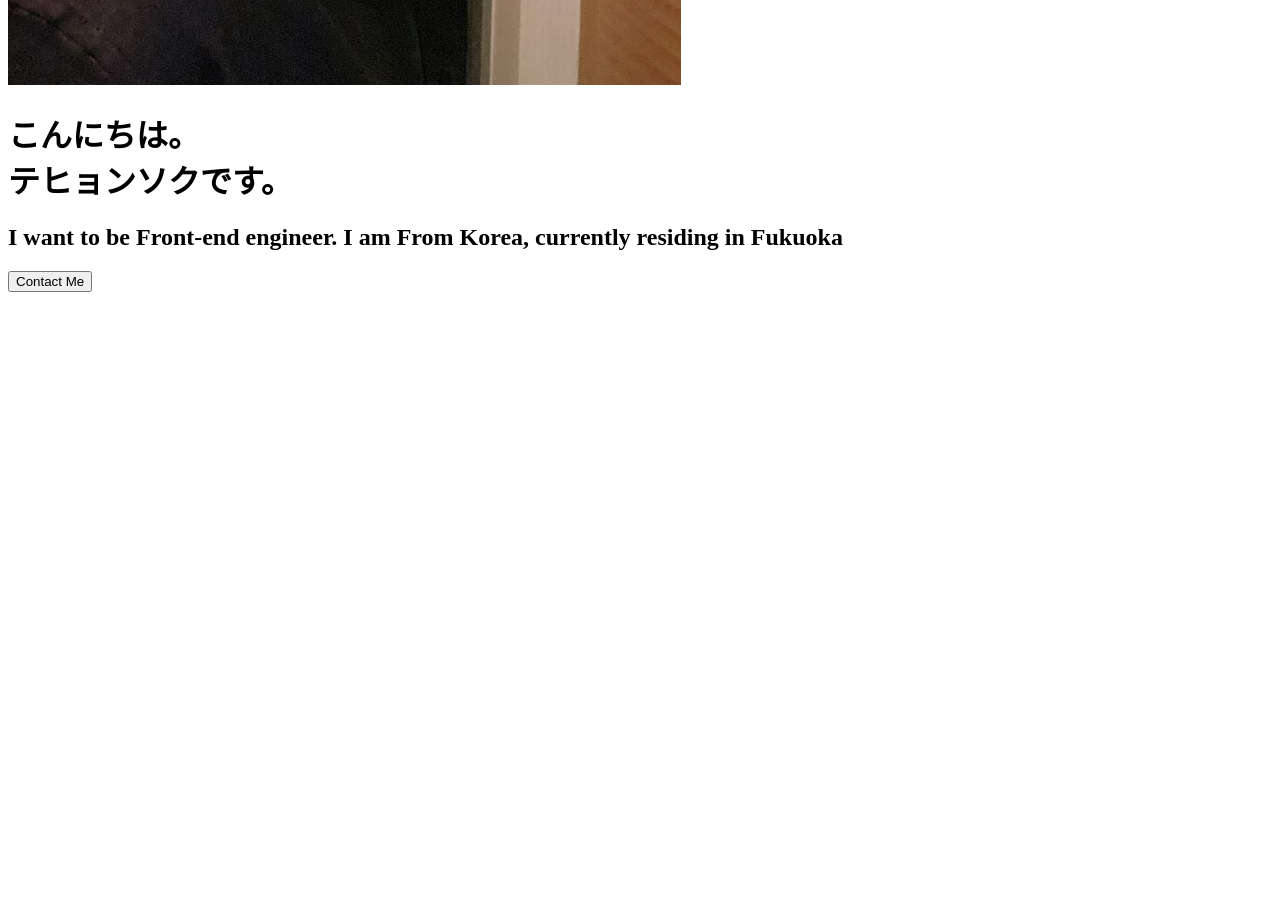
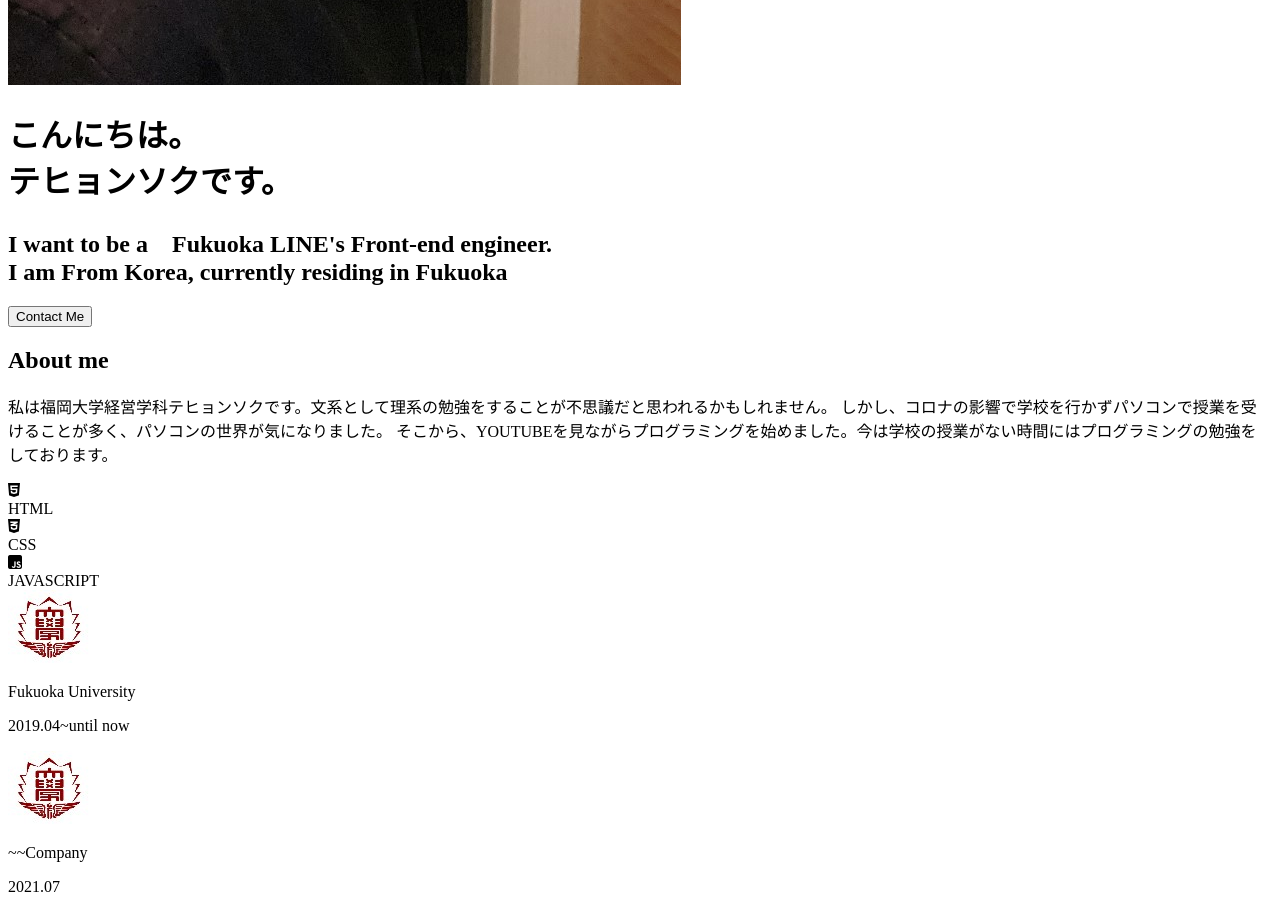
Before and after one commit to ezdar2743/portfolio, a plain HTML site: page index.html in a window 1280 px wide. Shown: the part 915-1827 px from the top of the page. Before the commit the page ends 1215 px from the top, so only its background shows below. Drawn offline with Linux system fonts and the light colour scheme.

Commit message:
HTML About

```diff
--- a/index.html
+++ b/index.html
@@ -41,10 +41,48 @@
     alt="me__picture"
     class="home__avartar">
     <h1 class="home__title">こんにちは。<br>テヒョンソクです。</h1>
-    <h2 class="home__discription">I want to be Front-end engineer. I am From Korea, currently residing in Fukuoka</h2>
+    <h2 class="home__discription">I want to be a　Fukuoka LINE's Front-end engineer. <br>I am From Korea, currently residing in Fukuoka</h2>
     <button class="home__contact">Contact Me</button>
     <!-- About -->
-    <section id="about"></section>
+    <section id="about">
+        <h1>About me</h1>
+        <p>私は福岡大学経営学科テヒョンソクです。文系として理系の勉強をすることが不思議だと思われるかもしれません。
+            しかし、コロナの影響で学校を行かずパソコンで授業を受けることが多く、パソコンの世界が気になりました。
+            そこから、YOUTUBEを見ながらプログラミングを始めました。今は学校の授業がない時間にはプログラミングの勉強をしております。
+        </p>
+        <div class="about__majors">
+
+            <div class="major__icon">
+                <i class="fab fa-html5"></i>
+            <div class="major__title">HTML</div>
+
+            <div class="major__icon">
+                <i class="fab fa-css3-alt"></i>
+            <div class="major__title">CSS</div>
+
+            <div class="major__icon">
+                <i class="fab fa-js-square"></i>
+            <div class="major__title">JAVASCRIPT</div>
+
+            </div>
+
+
+
+        </div>
+        <div class="about__job">
+            <div class="job">
+                <img src="jobs/univ'slogo.jpg" alt="univ's logo" class="job__logo">
+                <p class="job__name">Fukuoka University</p>
+                <p class="job__period">2019.04~until now</p>
+            </div>
+            <div class="job"><div class="job">
+                <img src="jobs/univ'slogo.jpg" alt="univ's logo" class="job__logo">
+                <p class="job__name">~~Company</p>
+                <p class="job__period">2021.07</p>
+            </div></div>
+
+        </div>
+    </section>
     <!-- Skills -->
     <section id="skills"></section>
     <!-- Work -->
```
Also changed, not shown: jobs/univ'slogo.jpg (added).
